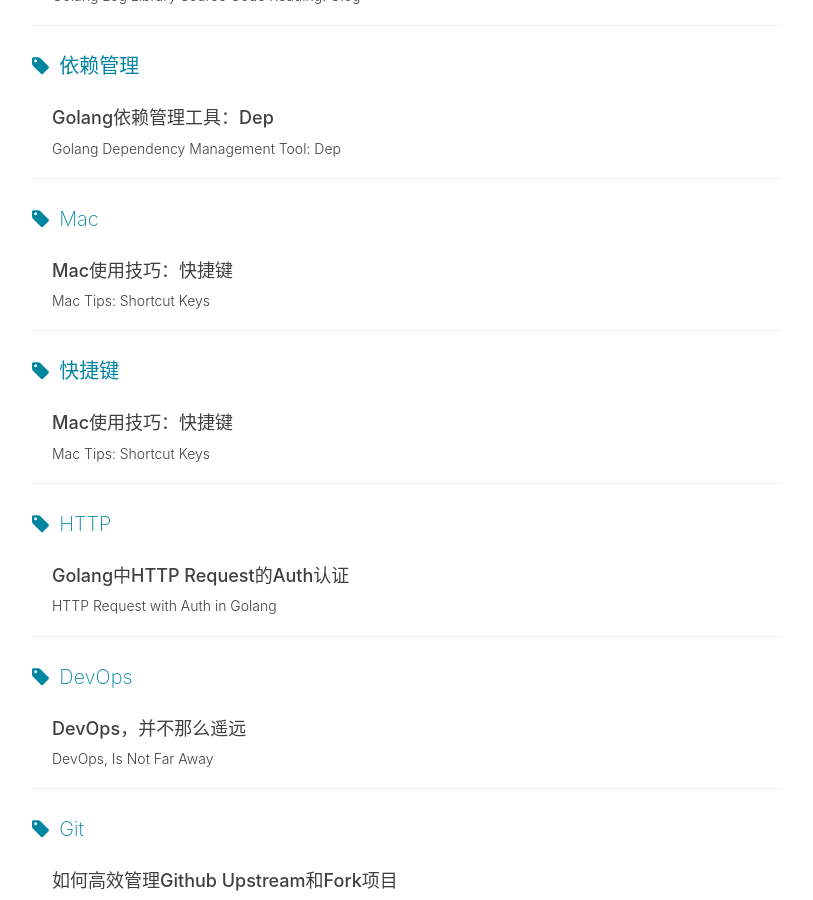
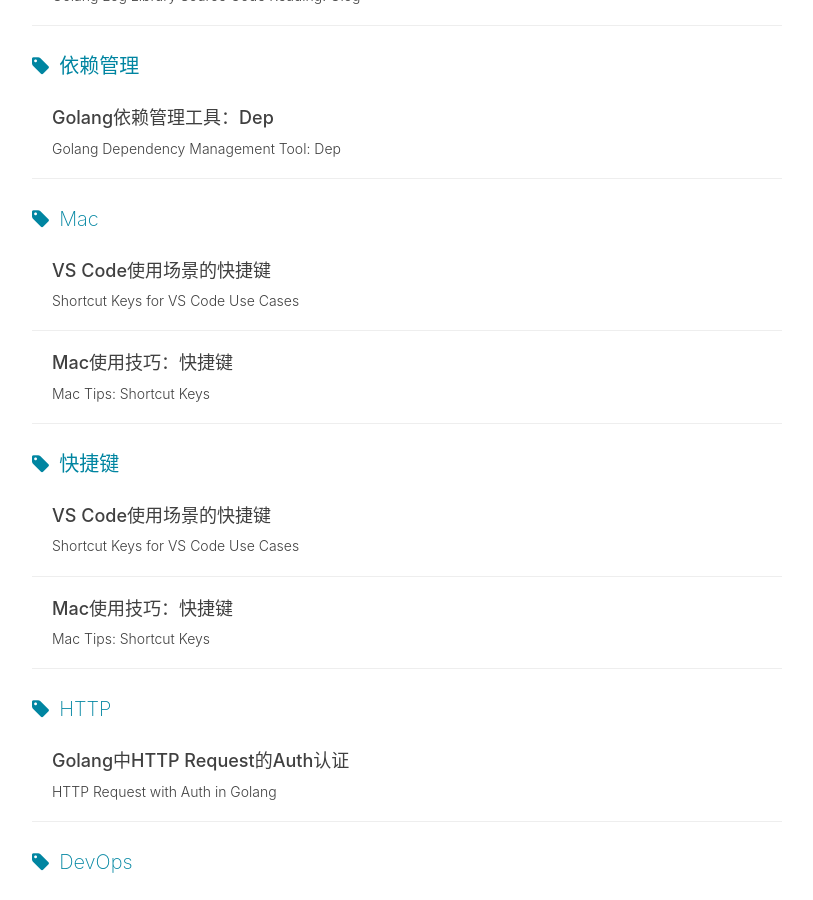
Before and after one commit to supereagle/supereagle.github.io, a Jekyll site: the page built from tags.html, in a window 1280 px wide and 900 px high, scrolled down 5568 px. Shown: the whole window, without its empty margins (233-1046 px from the left). Built offline with Jekyll 4.4.1, drawn with Linux system fonts in a browser that asks for light colours; nearby versions of some CDN libraries; comment, search, counter and statistics services are not loaded; some of the changed lines change nothing that is shown.

Commit message:
add blog: shortcuts of vs code

```diff
--- /dev/null
+++ b/_posts/2018-05-13-vs-shortcut.markdown
@@ -0,0 +1,96 @@
+---
+layout:     post
+title:      "VS Code使用场景的快捷键"
+subtitle:   "Shortcut Keys for VS Code Use Cases"
+date:       2018-05-13
+author:     "Robin"
+header-img: "img/post-bg-2015.jpg"
+catalog: true
+tags:
+    - Mac
+    - 快捷键
+---
+
+使用 VS code 的常见场景：
+1. 打开 VS code
+2. 选择并打开项目和文件
+3. 编辑文件
+4. 终端执行命令
+
+## 打开 VS code
+
+`⌘+space` 启动 spotlight，输入 vs 进行搜索，选择 VS code，并回车。
+
+## 选择并打开项目
+
+| Shortcut | Function |
+|:--------:|:--------:|
+|    ⌘B    |   打开或隐藏侧边栏   |
+|    ⌘⇧E    |   打开资源管理器   |
+|    ⌘⌃F    |   切换全屏   |
+|    ⌘+    |   放大屏幕   |
+|    ⌘-    |   缩小屏幕   |
+|    ⌘⌥1    |   切换编辑器布局   |
+|    ⌘↑    |   收起目录   |
+|    ⌘↓    |   展开目录   |
+|    ⌘⏎    |   打开文件   |
+|    ⌃⏎    |   新编辑器组中打开文件   |
+|    ⏎    |   重命名文件   |
+
+## 编辑文件
+
+### 编辑器
+
+| Shortcut | Function |
+|:--------:|:--------:|
+|    ⌘⌥←    |   切换到上个编辑器   |
+|    ⌘⇧[    |   切换到上个编辑器   |
+|    ⌘⌥→    |   切换到下个编辑器   |
+|    ⌘⇧]    |   切换到下个编辑器   |
+|    ⌘W    |   关闭当前编辑器   |
+|    ⌘N    |   新建编辑器   |
+|    ⌥⇧↑    |   向上复制一行   |
+|    ⌥⇧↓    |   向下复制一行   |
+|    ⌘⇧⏎    |   向上插入一行   |
+|    ⌘⏎    |   向下插入一行   |
+|    ⌥↑    |   上移一行   |
+|    ⌥↓    |   下移一行   |
+|   fn↑    |   下翻一页   |
+|   fn↓    |   下翻一页   |
+|   ⌘⌥[    |   折叠块   |
+|   ⌘⌥]    |   展开块   |
+|   ⌘⇧K    |   删除行   |
+|   ⌃K    |   删除全部右侧   |
+|   ⌘⌫    |   删除全部左侧   |
+|   ⌥⌫    |   删除右侧字符   |
+|   ⌥⌦    |   删除左侧字符   |
+|   ⌃-    |   后退   |
+|   ⌃⇧-    |   前进   |
+|   ⌘F    |   查找   |
+|   ⌘⌥F    |   替换   |
+|   ⌘⌥↑    |   向上添加光标   |
+|   ⌘⌥↓    |   向下添加光标   |
+|   ⌥⇧+mouse    |   块选择   |
+
+### 编辑器组
+
+| Shortcut | Function |
+|:--------:|:--------:|
+|    ⌘1    |   切换到第1个编辑器组   |
+|    ⌘⌃←    |   将编辑器移到上个编辑器组   |
+|    ⌘⌃→    |   将编辑器移到下个编辑器组   |
+
+
+## 终端执行命令
+
+| Shortcut | Function |
+|:--------:|:--------:|
+|    ⌘J    |   切换面板   |
+|    ⌃`    |   切换终端   |
+|    ⌃⇧`    |   新建终端   |
+|    ⌃⇧←    |   切换到上个终端   |
+|    ⌃⇧→    |   切换到下个终端   |
+|    ⌘↑    |   终端向上滚动一行   |
+|    ⌘↓    |   终端向下滚动一行   |
+|    fn↑    |   终端向上滚动一页   |
+|    fn↓    |   终端向下滚动一页   |
```
Also changed, not shown: _posts/2018-04-24-docker-registry.markdown (line endings or trailing spaces).
